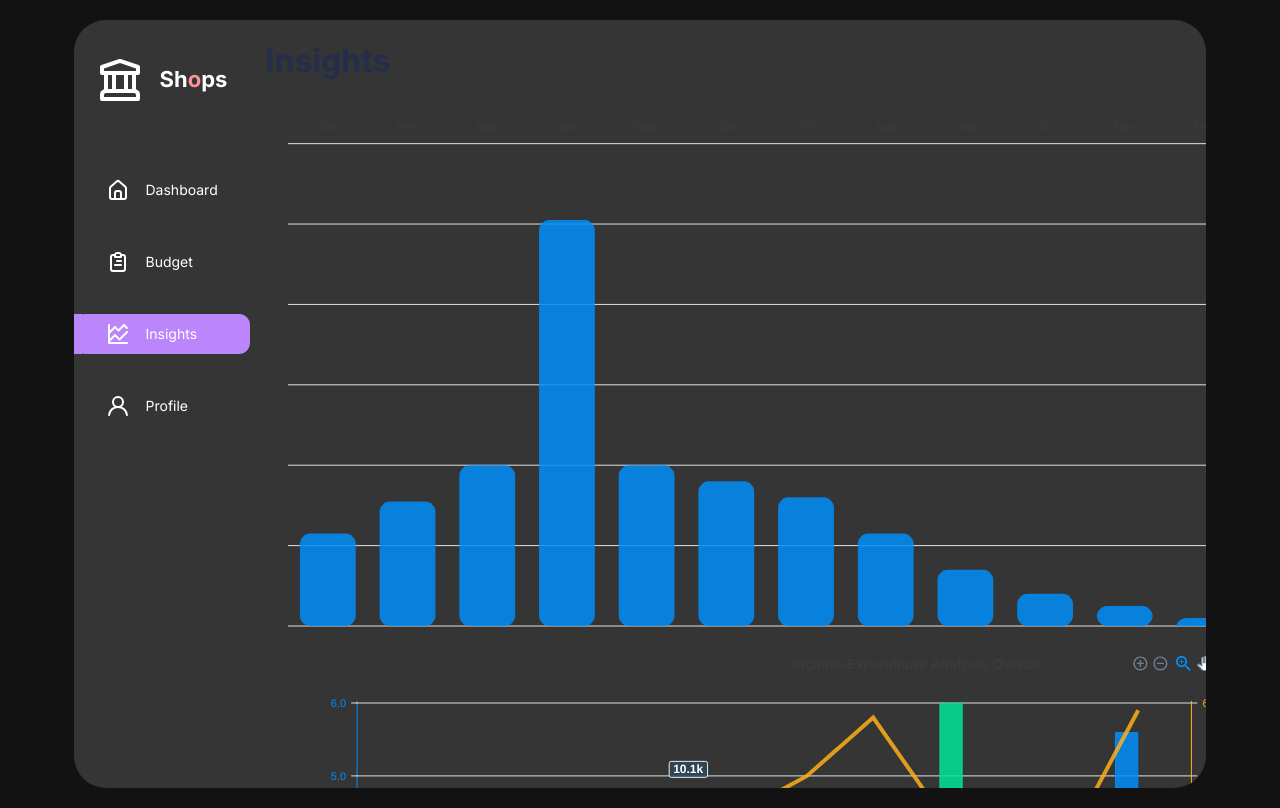
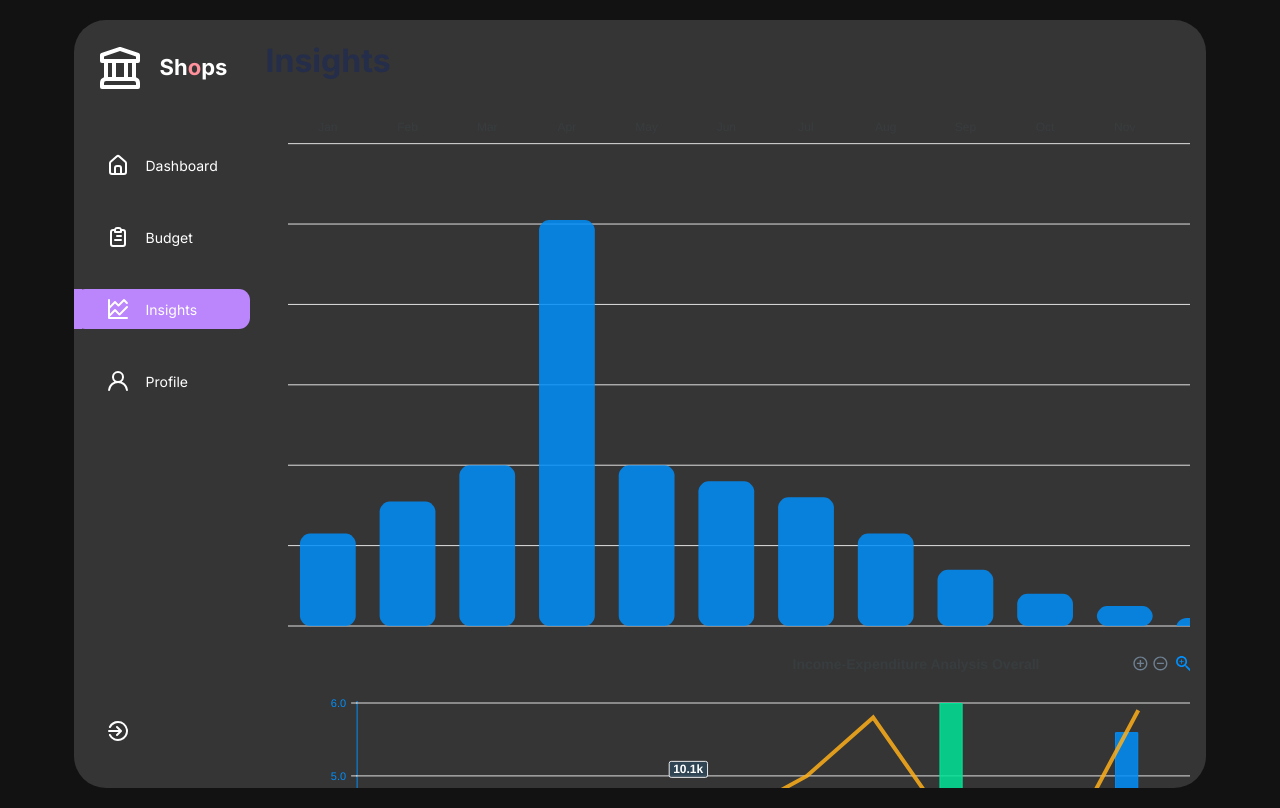
Before and after one commit to sinhadityaforever/github-autopilot, a React (Create React App) app: page / in a window 1280 px wide. Both pictures are taken after a click on the element "Insights". Built offline with nearby package versions, Linux system fonts and the light colour scheme.

Commit message:
fixed sidebar scrolling in insights

```diff
--- a/src/pages/Insights/Insights.css
+++ b/src/pages/Insights/Insights.css
@@ -1,7 +1,7 @@
-.secDiv{
-    margin-top: 200px;
-
-
-
-
+.Insights {
+	overflow-y: auto;
+	scrollbar-width: none;
 }
+.secDiv {
+	margin-top: 200px;
+}
```
